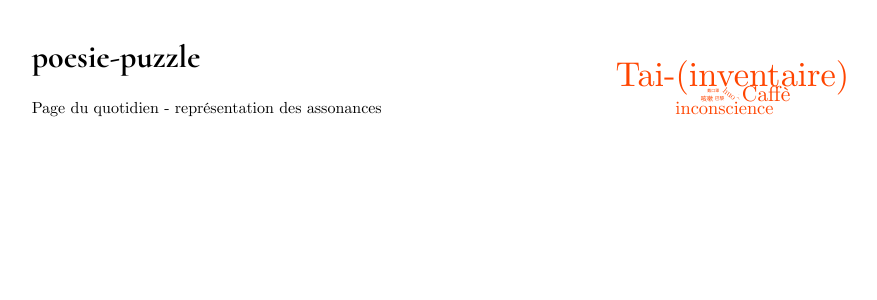
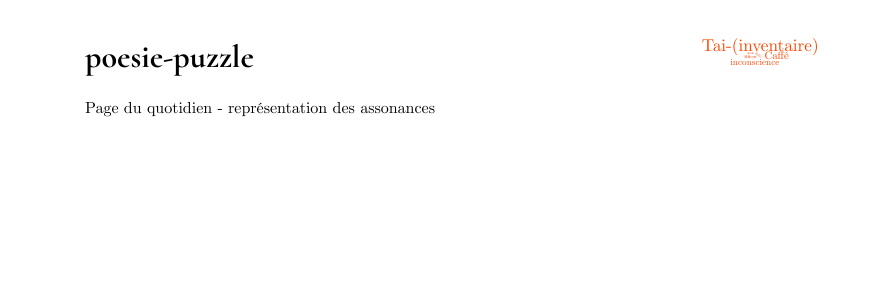
Before and after one commit to poesiepuzzle/poesiepuzzle.github.io, a Jekyll site: the page built from index.md, in a window 1280 px wide. Shown: the top 300 px of the page, without its empty margins (177-1054 px from the left). Built offline with Jekyll 4.4.1, drawn with Linux system fonts in a browser that asks for light colours.

Commit message:
régler la taille du nuage masqué/démasqué

```diff
--- a/assets/css/puzzle.css
+++ b/assets/css/puzzle.css
@@ -28,13 +28,13 @@
     margin: 1em;
 }
 #nuage {
-    height: 10em;
-    text-align: center;
+    width: 10em;
+    height: 5em;
     transition: 1s;
 }
 #nuage.expanded {
     height: 80vh;
-    max-width: 100vw;
+    width: 100vw;
 }
 #mots {
     background-color: transparent !important;
```
